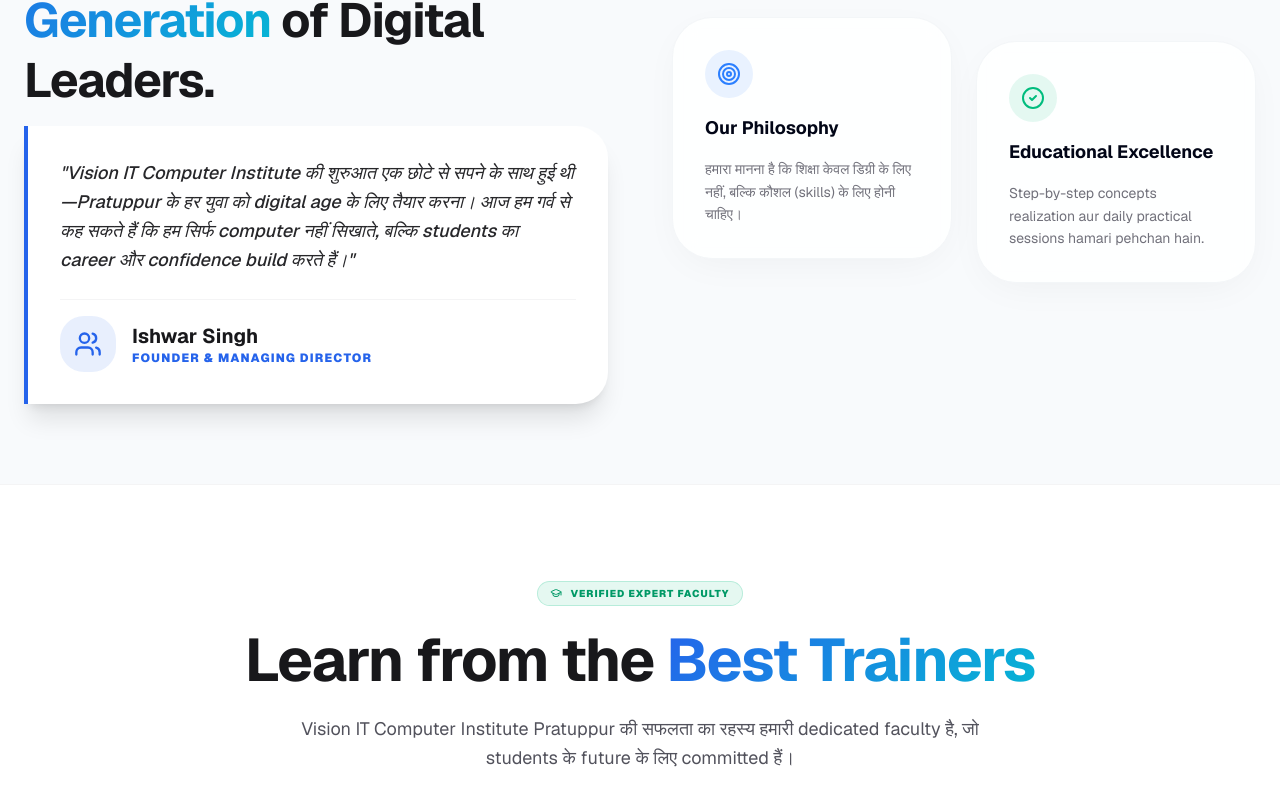
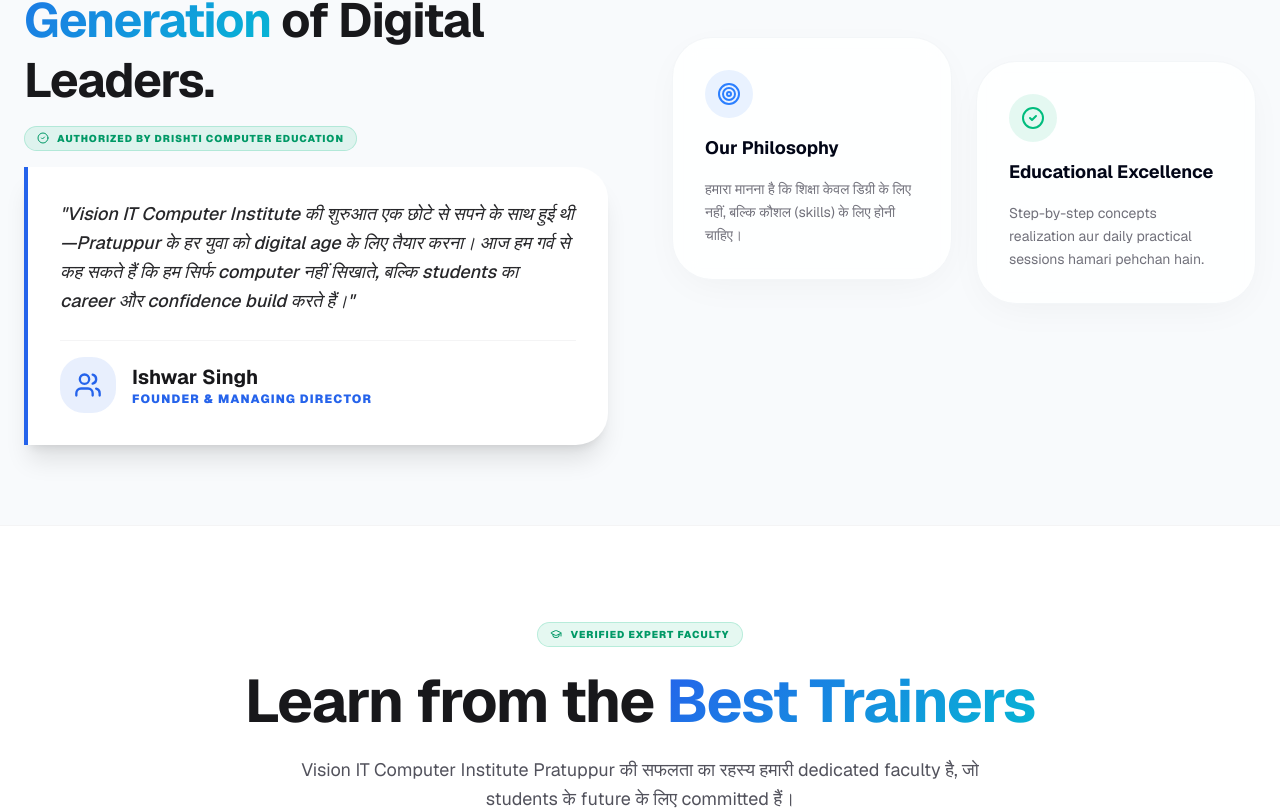
Before and after one commit to neek-singh/Vision-IT-Web, a Next.js app: page /about in a window 1280 px wide. Shown: the part 1076-1886 px from the top of the page. Built offline with nearby package versions, Linux system fonts and the light colour scheme; no server answers; the database is empty.

Commit message:
Integrated Drishti Computer Education authorization across Hero, About, and Footer

```diff
--- a/src/app/about/page.tsx
+++ b/src/app/about/page.tsx
@@ -116,6 +116,10 @@
               <h2 className="text-3xl md:text-5xl font-bold tracking-tight text-zinc-900 dark:text-white leading-tight">
                 Empowering the <span className="text-gradient">Next Generation</span> of Digital Leaders.
               </h2>
+              <div className="inline-flex items-center gap-2 px-3 py-1 rounded-full bg-emerald-500/10 border border-emerald-500/20 text-emerald-600 dark:text-emerald-400 text-[10px] font-black uppercase tracking-widest">
+                <CheckCircle2 className="w-3 h-3" />
+                Authorized by Drishti Computer Education
+              </div>
               <div className="p-8 border-l-4 border-primary bg-white dark:bg-zinc-900 shadow-xl rounded-r-3xl space-y-6">
                 <p className="text-lg font-medium text-zinc-800 dark:text-zinc-200 leading-relaxed italic">
                   "Vision IT Computer Institute की शुरुआत एक छोटे से सपने के साथ हुई थी—Pratuppur के हर युवा को digital age के लिए तैयार करना। आज हम गर्व से कह सकते हैं कि हम सिर्फ computer नहीं सिखाते, बल्कि students का career और confidence build करते हैं।"
--- a/src/components/layout/Footer.tsx
+++ b/src/components/layout/Footer.tsx
@@ -31,7 +31,7 @@
             </span>
           </div>
           <p className="text-zinc-600 dark:text-zinc-400 text-sm leading-relaxed">
-            Empowering students in Pratuppur with modern digital skills and professional computer training. Join us to become future-ready.
+            Authorized Center of <span className="text-primary font-bold">Drishti Computer Education</span>. Empowering students with modern digital skills and professional computer training.
           </p>
           <div className="flex gap-4">
             <SocialLink icon={<Facebook size={18} />} href="#" />
--- a/src/components/sections/Hero.tsx
+++ b/src/components/sections/Hero.tsx
@@ -95,10 +95,16 @@
                 initial={{ opacity: 0, y: 30 }}
                 animate={{ opacity: 1, y: 0 }}
                 transition={{ delay: 0.2 }}
-                className="inline-flex items-center gap-2 px-3 py-1 rounded-full bg-primary/10 border border-primary/20 text-primary text-[10px] font-bold uppercase tracking-widest"
+                className="flex flex-col gap-3"
               >
-                <Star className="w-3 h-3 fill-primary" />
-                Vision IT Computer Institute Pratuppur
+                <div className="inline-flex items-center gap-2 px-3 py-1 rounded-full bg-primary/10 border border-primary/20 text-primary text-[10px] font-bold uppercase tracking-widest max-w-fit">
+                  <Star className="w-3 h-3 fill-primary" />
+                  Vision IT Computer Institute Pratuppur
+                </div>
+                <div className="inline-flex items-center gap-2 px-3 py-1 rounded-full bg-emerald-500/10 border border-emerald-500/20 text-emerald-600 dark:text-emerald-400 text-[10px] font-black uppercase tracking-widest max-w-fit">
+                  <CheckCircle className="w-3 h-3" />
+                  Authorized Learning Center of Drishti Computer Education
+                </div>
               </motion.div>
 
               <motion.h1
```
